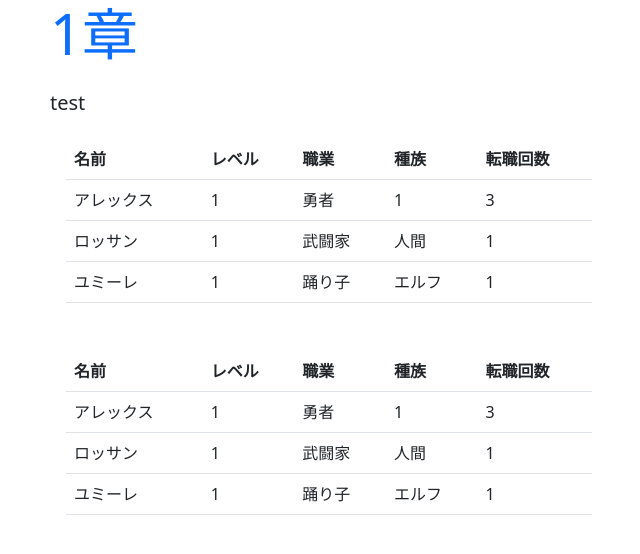
After one commit to akittt0515/sql_quest, a Django app: page /sql_quest_app/chapter1 in a window 1280 px wide. The commit adds this page. Shown: the top 554 px of the page, without its empty margins (32-672 px from the left). Run offline with Django 3.2, Linux system fonts and the light colour scheme; data comes from the database, SQL or seed files in the repository; both versions use the stored data as it was after the commit.

Commit message:
テーブルの表示

```diff
--- a/sql_quest/urls.py
+++ b/sql_quest/urls.py
@@ -15,7 +15,9 @@ Including another URLconf
 """
 from django.contrib import admin
 from django.urls import path
+from django.urls.conf import include
 
 urlpatterns = [
     path('admin/', admin.site.urls),
+    path('sql_quest_app/',include('sql_quest_app.urls')),
 ]
--- a/sql_quest_app/models.py
+++ b/sql_quest_app/models.py
@@ -6,7 +6,7 @@ class std_data(models.Model):
     name=models.CharField(max_length=100)
     Lv=models.IntegerField(default=1)
     job=models.CharField(max_length=50)
-    gender=models.BooleanField
+    tribe=models.CharField(max_length=50)
     job_change_count=models.IntegerField(default=0)
 
 
--- /dev/null
+++ b/sql_quest_app/templates/sql_quest_app/chapter1.html
@@ -0,0 +1,50 @@
+{% extends 'sql_quest_app/layout.html' %}
+
+{% block title %}ステージ1{% endblock %}
+
+{% block body %}
+<body class="container">
+    <h1 class="display-4 text-primary">{{title}}</h1>
+    <p class="h5 mt-4">test</p>
+    <div class="w-50 p-3 float-sm-right">
+        <table class="table">
+            <tr>
+                <th>名前</th>
+                <th>レベル</th>
+                <th>職業</th>
+                <th>種族</th>
+                <th>転職回数</th>
+            </tr>
+        {% for item in data %}
+            <tr>
+                <td>{{item.name}}</td>
+                <td>{{item.Lv}}</td>
+                <td>{{item.job}}</td>
+                <td>{{item.tribe}}</td>
+                <td>{{item.job_change_count}}</td>
+            </tr>
+        {% endfor %}
+        </table>
+    </div>
+    <div class="w-50 p-3 float-sm-right">
+            <table class="table">
+                <tr>
+                    <th>名前</th>
+                    <th>レベル</th>
+                    <th>職業</th>
+                    <th>種族</th>
+                    <th>転職回数</th>
+                </tr>
+            {% for item in data %}
+                <tr>
+                    <td>{{item.name}}</td>
+                    <td>{{item.Lv}}</td>
+                    <td>{{item.job}}</td>
+                    <td>{{item.tribe}}</td>
+                    <td>{{item.job_change_count}}</td>
+                </tr>
+            {% endfor %}
+            </table>
+        </div>
+</body>
+{% endblock %}
--- /dev/null
+++ b/sql_quest_app/templates/sql_quest_app/index.html
@@ -0,0 +1,3 @@
+{% extends 'sql_quest_app/layout.html' %}
+
+{% block title %}Index{% endblock %}
--- a/sql_quest_app/templates/sql_quest_app/layout.html
+++ b/sql_quest_app/templates/sql_quest_app/layout.html
@@ -4,11 +4,42 @@
 <head>
     <meta charset="UTF-8">
     <title>{% block title %}{% endblock %}</title>
-    <link rel="stylesheet"
-    href="https://stackpath.bootstrapcdn.com/bootstrap/4.3.1/css/bootstrap.min.css"
-    crossorigin="anonymous">
+    <link href="https://cdn.jsdelivr.net/npm/bootstrap@5.0.0-beta1/dist/css/bootstrap.min.css" rel="stylesheet" integrity="sha384-giJF6kkoqNQ00vy+HMDP7azOuL0xtbfIcaT9wjKHr8RbDVddVHyTfAAsrekwKmP1" crossorigin="anonymous">
+
 </head>
-<body>
-
+{% block body %}
+<body class="container">
+    <div class="w-50 p-3" style="background-color: #eee;">
+    <table class="table">
+        <thead>
+          <tr class="table-success">
+            <th scope="col" style="width: 4%">#</th>
+            <th scope="col" style="width: 4%">First</th>
+            <th scope="col" style="width: 4%">Last</th>
+            <th scope="col" style="width: 4%">Handle</th>
+          </tr>
+        </thead>
+        <tbody>
+          <tr>
+            <th scope="row">1</th>
+            <td>Mark</td>
+            <td>Otto</td>
+            <td>@mdo</td>
+          </tr>
+          <tr>
+            <th scope="row">2</th>
+            <td>Jacob</td>
+            <td>Thornton</td>
+            <td>@fat</td>
+          </tr>
+          <tr>
+            <th scope="row">3</th>
+            <td colspan="2">Larry the Bird</td>
+            <td>@twitter</td>
+          </tr>
+        </tbody>
+      </table>
+    </div>
 </body>
+{% endblock %}
 </html>
--- /dev/null
+++ b/sql_quest_app/urls.py
@@ -0,0 +1,7 @@
+from django.urls import path
+from .import views
+
+urlpatterns = [
+    path('',views.index,name='index'),
+    path('chapter1',views.chapter1,name='chapter1'),
+]
--- a/sql_quest_app/views.py
+++ b/sql_quest_app/views.py
@@ -1,6 +1,21 @@
-from sql_quest.settings import TEMPLATES
+import sql_quest_app
 from django.shortcuts import render
+from django.http import HttpResponse
+from .models import std_data
 
+def index(request):
+    params={
+        'title':'Hello/Index',
+    }
+    return render(request,'sql_quest_app/index.html',params)
+
+def chapter1(request):
+    data=std_data.objects.all()
+    params={
+        'title':'1章',
+        'data':data
+    }
+    return render(request,'sql_quest_app/chapter1.html',params)
 # test
 
 
```
Also changed, not shown: db.sqlite3, sql_quest_app/migrations/0002_std_data_tribe.py (added).
